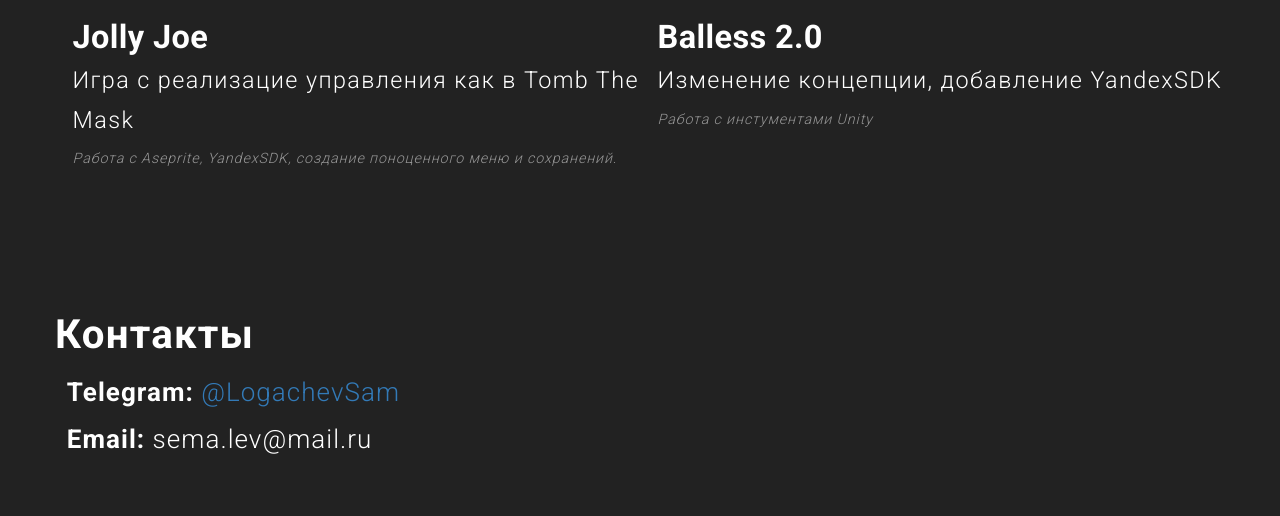
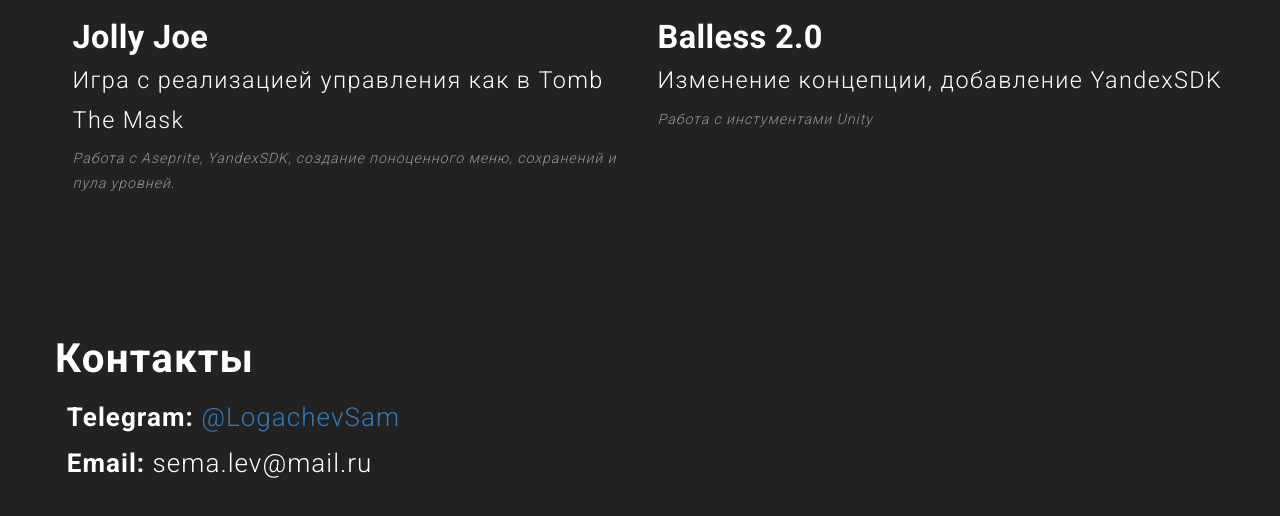
Before and after one commit to Semchanskiy/semchanskiy.github.io, a plain HTML site: page index.html in a window 1280 px wide. Shown: the part 3400-3916 px from the top of the page. Drawn offline with Linux system fonts and the light colour scheme.

Commit message:
Update index.html

```diff
--- a/index.html
+++ b/index.html
@@ -146,8 +146,8 @@
 					            <a target="blank" href="https://github.com/Semchanskiy/Portfolio"> <img src="img/covers/Joe.png" alt="" class="img-prjct-wrk"> </a>
 					          <div class="prjct-wrt-left-wrk"> </div>
 							  <div class="shw-cs2"> Jolly Joe </div>
-							  <div class="shw-cs4"> Игра с реализацие управления как в Tomb The Mask </div>
-							  <div class="shw-cs"> Работа с Aseprite, YandexSDK, создание поноценного меню и сохранений.</div>
+							  <div class="shw-cs4"> Игра с реализацией управления как в Tomb The Mask </div>
+							  <div class="shw-cs"> Работа с Aseprite, YandexSDK, создание поноценного меню, сохранений и пула уровней.</div>
 						</div>
 
 	                </div>
```
